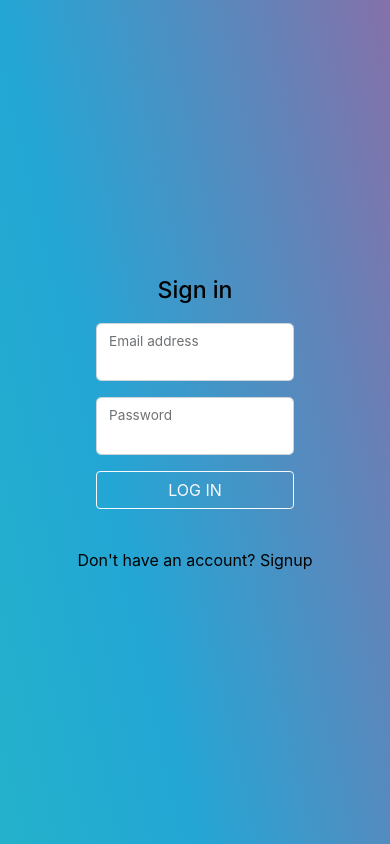
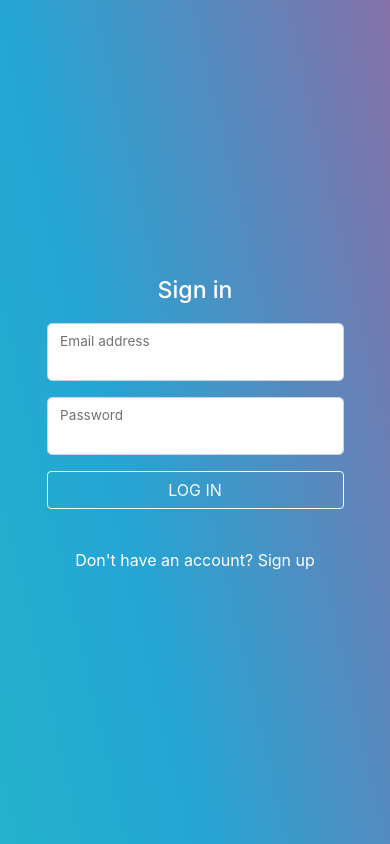
Before and after one commit to Bereket-U/purrbnb, a React (Create React App) app: page / in a window 390 px wide. Built offline with nearby package versions, Linux system fonts and the light colour scheme; no server answers.

Commit message:
style authpage mobile view and background color

```diff
--- a/src/pages/AuthPage/AuthPage.css
+++ b/src/pages/AuthPage/AuthPage.css
@@ -7,7 +7,7 @@
 
 .landing {
   /* min-height: 100vh; */
-  background: linear-gradient(225deg, #ee7752, #e73c7e, #23a6d5, #23d5ab);
+  background: linear-gradient(240deg, #ee7752, #e73c7e, #23a6d5, #23d5ab);
   background-size: 400% 400%;
 }
 @keyframes gradient {
@@ -29,7 +29,9 @@
   align-items: center;
   justify-content: center;
 }
-
+.right-side p {
+  color: white;
+}
 .left-side {
   width: 50%;
   min-height: 100vh;
@@ -39,10 +41,10 @@
   font-family: "Raleway", sans-serif;
   font-weight: bolder;
   justify-content: center;
-  color: white;
 }
-.left-side h3,
-h1 {
+.landing h3,
+h1,
+p {
   color: white;
 }
 .branding {
@@ -51,7 +53,6 @@ h1 {
   flex-direction: column;
   justify-content: center;
   max-width: 500px;
-  color: white;
 }
 .login {
   width: 60%;
@@ -83,4 +84,7 @@ h1 {
     background: linear-gradient(257deg, #ee7752, #e73c7e, #23a6d5, #23d5ab);
     background-size: 400% 400%;
   }
+  .login {
+    width: 90%;
+  }
 }
--- a/src/pages/AuthPage/AuthPage.jsx
+++ b/src/pages/AuthPage/AuthPage.jsx
@@ -34,7 +34,9 @@ export default class AuthPage extends React.Component {
             className="login-text"
             onClick={() => this.setState({ showLogin: !this.state.showLogin })}
           >
-            {this.state.showLogin ? "Don't have an account? Signup" : "Log in"}
+            {this.state.showLogin
+              ? "Don't have an account? Sign up"
+              : "Already registered? Log in"}
           </p>
         </div>
       </div>
```
